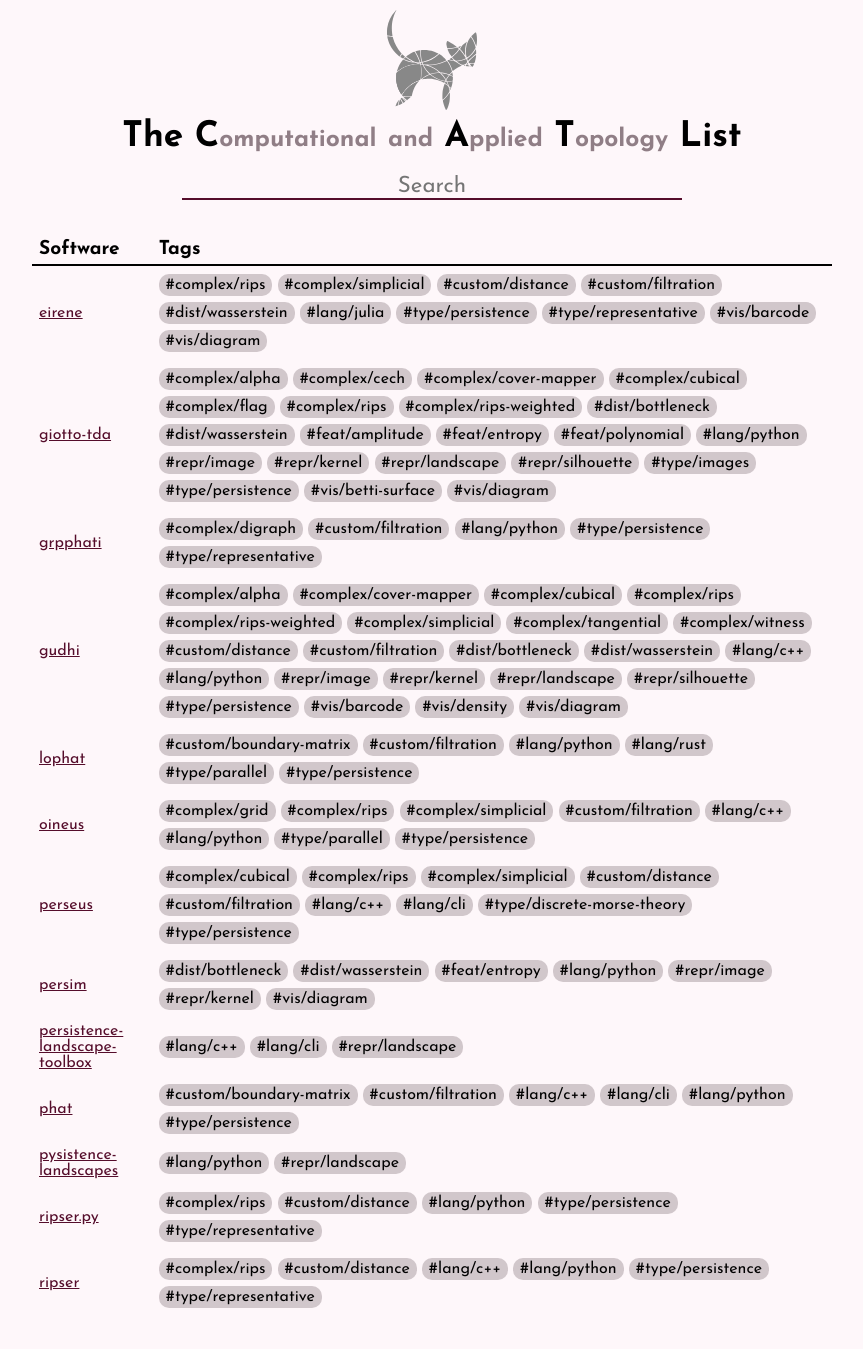
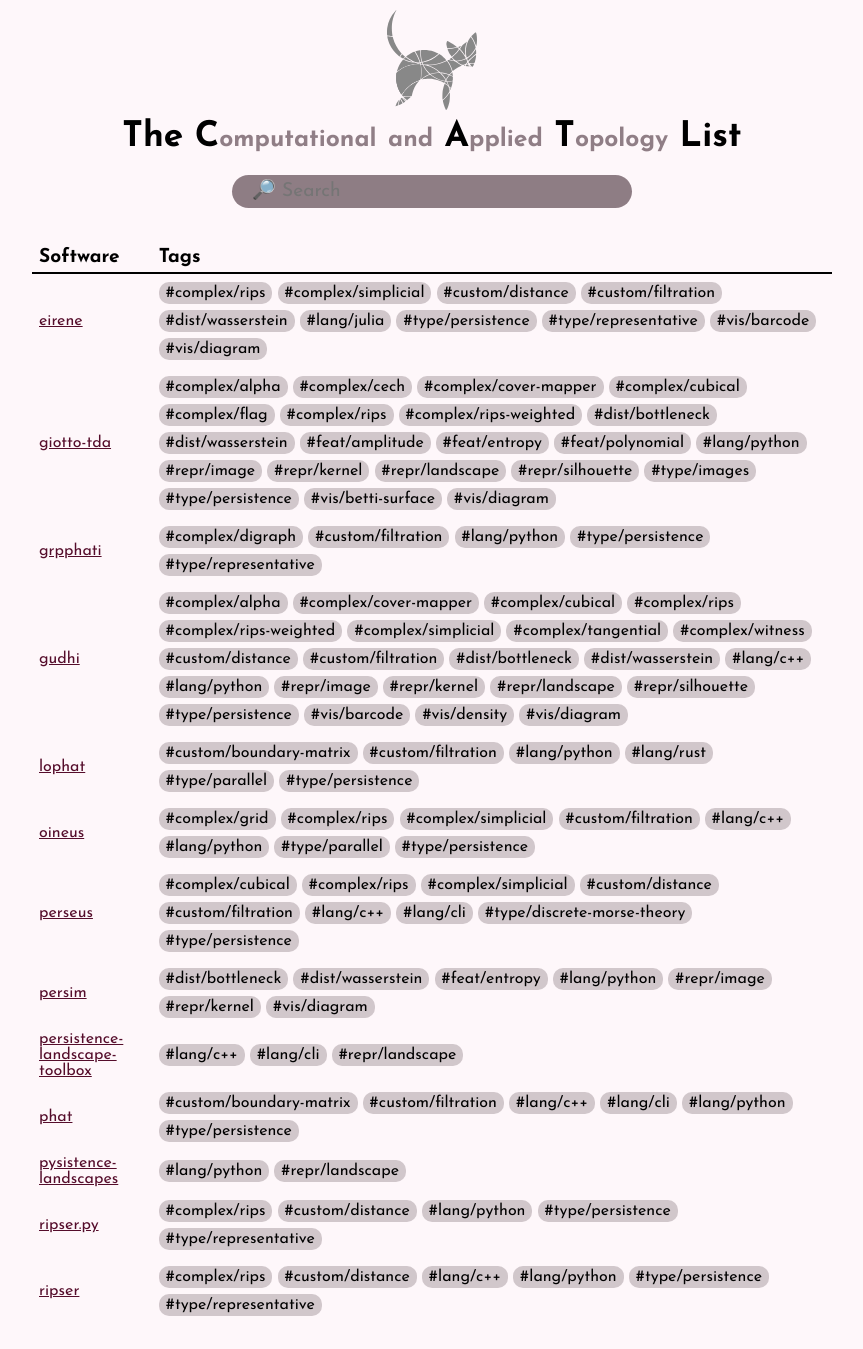
Before and after one commit to cat-list/cat-list.github.io, a Jekyll site: the page built from index.html, in a window 1280 px wide. Shown: the whole page, without its empty margins (208-1071 px from the left). Built offline with Jekyll 4.4.1, drawn with Linux system fonts in a browser that asks for light colours; comment, search, counter and statistics services are not loaded.

Commit message:
Change search bar

```diff
--- a/css/main.scss
+++ b/css/main.scss
@@ -12,6 +12,7 @@ $first-split: 400px;
     padding: 0;
     border: 0;
     font-family: 'Josefin Sans', sans-serif;
+    box-sizing: border-box;
 }
 
 form {
@@ -21,20 +22,21 @@ form {
 
 input[type="text"] {
     outline: none;
-    border: 0px solid;
-    border-bottom: 2px solid black;
-    transition: border-bottom 0.2s;
+    border: none;
+    transition: background-color 0.2s;
     margin: 0 auto;
     display: block;
-    font-size: 1.4em;
+    font-size: 1.2em;
     width: 90%;
-    max-width: 500px;
-    background-color: $background;
-    text-align: center;
+    max-width: 400px;
+    background-color: $hover;
+    padding: 7px 20px;
+    text-align: left;
+    border-radius: 20px;
 
     &:focus {
         outline: none;
-        border-bottom: 2px solid $accent;
+        background-color: $weak-color;
     }
 }
 
--- a/index.html
+++ b/index.html
@@ -12,7 +12,7 @@ title: Search
     List
 </h1>
 <form action="/index.html" method="get">
-  <input type="text" id="search-box" name="query" placeholder="Search">
+  <input type="text" id="search-box" name="query" placeholder="🔎 Search">
 </form>
 <table >
     <thead>
```
